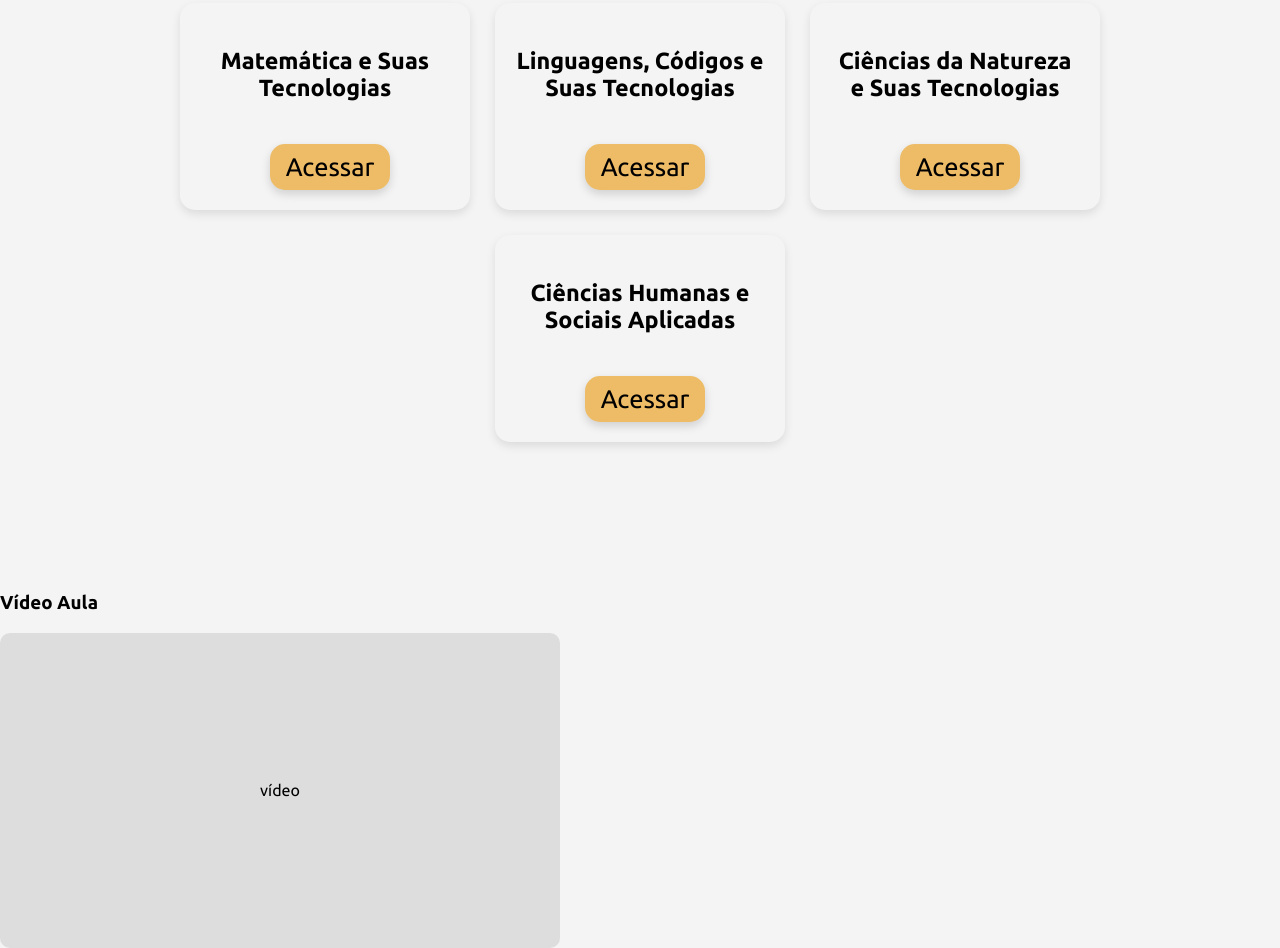
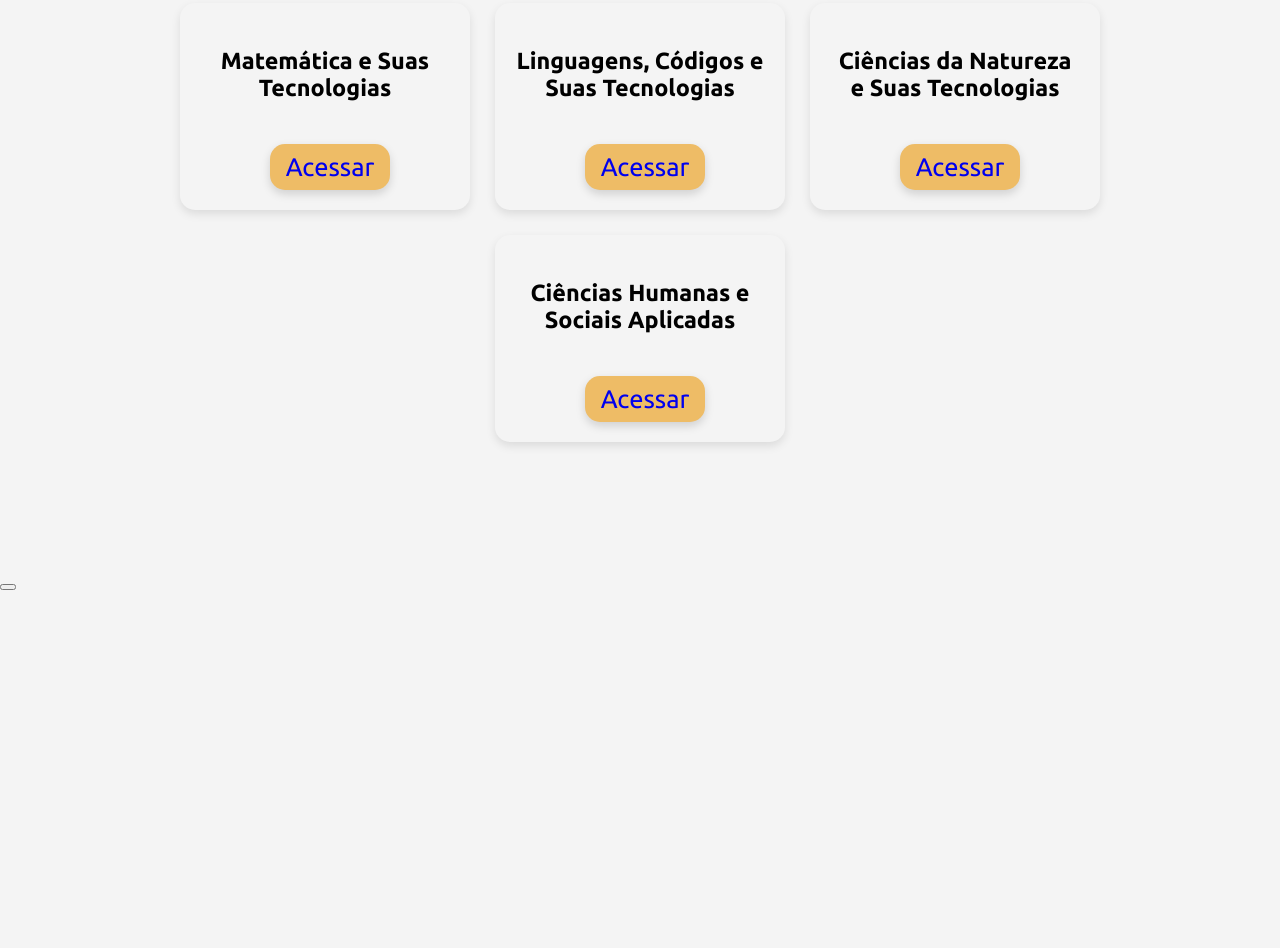
Before and after one commit to Josees0/PlanEdu-Inc, an Electron app: page plano.html in a window 1280 px wide. Shown: the part 316-1264 px from the top of the page. After the commit the page ends 906 px from the top, so only its background shows below. Drawn offline with Linux system fonts and the light colour scheme.

Commit message:
Update plano.html

```diff
--- a/plano.html
+++ b/plano.html
@@ -25,36 +25,26 @@
       <div class="cards-container">
         <div class="card-aula">
           <h3>Matemática e Suas Tecnologias</h3>
-          <button class="mid-button" onclick="mostrarMatematica()">Acessar</button>
+          <button class="mid-button"><a href="plano-conteudo.html">Acessar</a></button>
         </div>
         <div class="card-aula">
           <h3>Linguagens, Códigos e Suas Tecnologias</h3>
-          <button class="mid-button">Acessar</button>
+          <button class="mid-button"><a href="plano-conteudo.html">Acessar</a></button>
         </div>
         <div class="card-aula">
           <h3>Ciências da Natureza e Suas Tecnologias</h3>
-          <button class="mid-button">Acessar</button>
+          <button class="mid-button"><a href="plano-conteudo.html">Acessar</a></button>
         </div>
         <div class="card-aula">
           <h3>Ciências Humanas e Sociais Aplicadas</h3>
-          <button class="mid-button">Acessar</button>
+          <button class="mid-button"><a href="plano-conteudo.html">Acessar</a></button>
         </div>
       </div>
     </section>
   </main>
-    <div style="margin-top:20px;">
-      <h3>Vídeo Aula</h3>
-      <div style="width:560px; height:315px; background:#ddd; display:flex; align-items:center; justify-content:center; border-radius:10px;">
-        <p>vídeo</p>
-      </div>
+      <button></button>
     </div>
   </div>
 
-  <script>
-    function mostrarMatematica() {
-      document.querySelector(".conteudo-geral").style.display = "none";
-      document.getElementById("matematica-area").style.display = "block";
-    }
-  </script>
 </body>
 </html>
```
